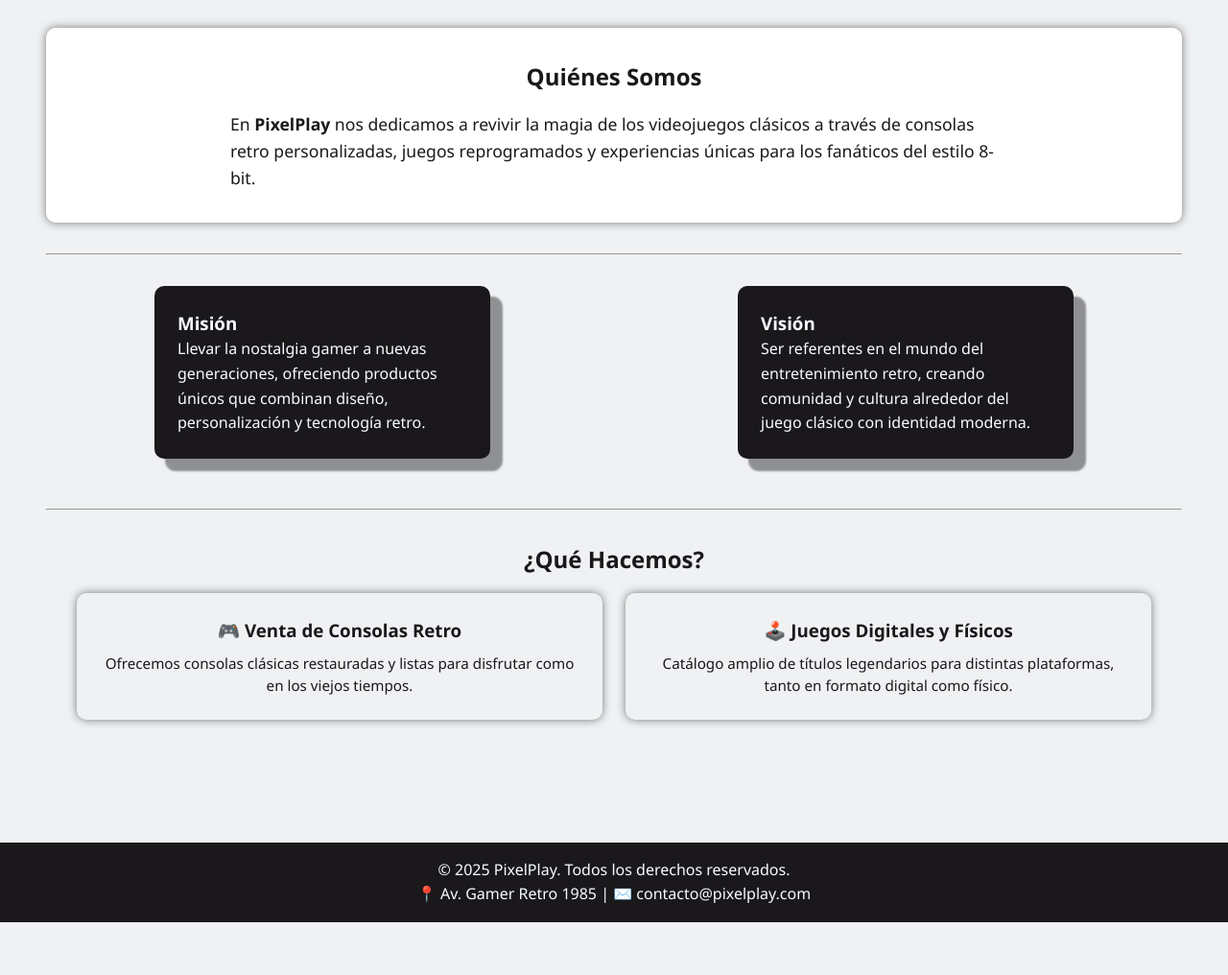
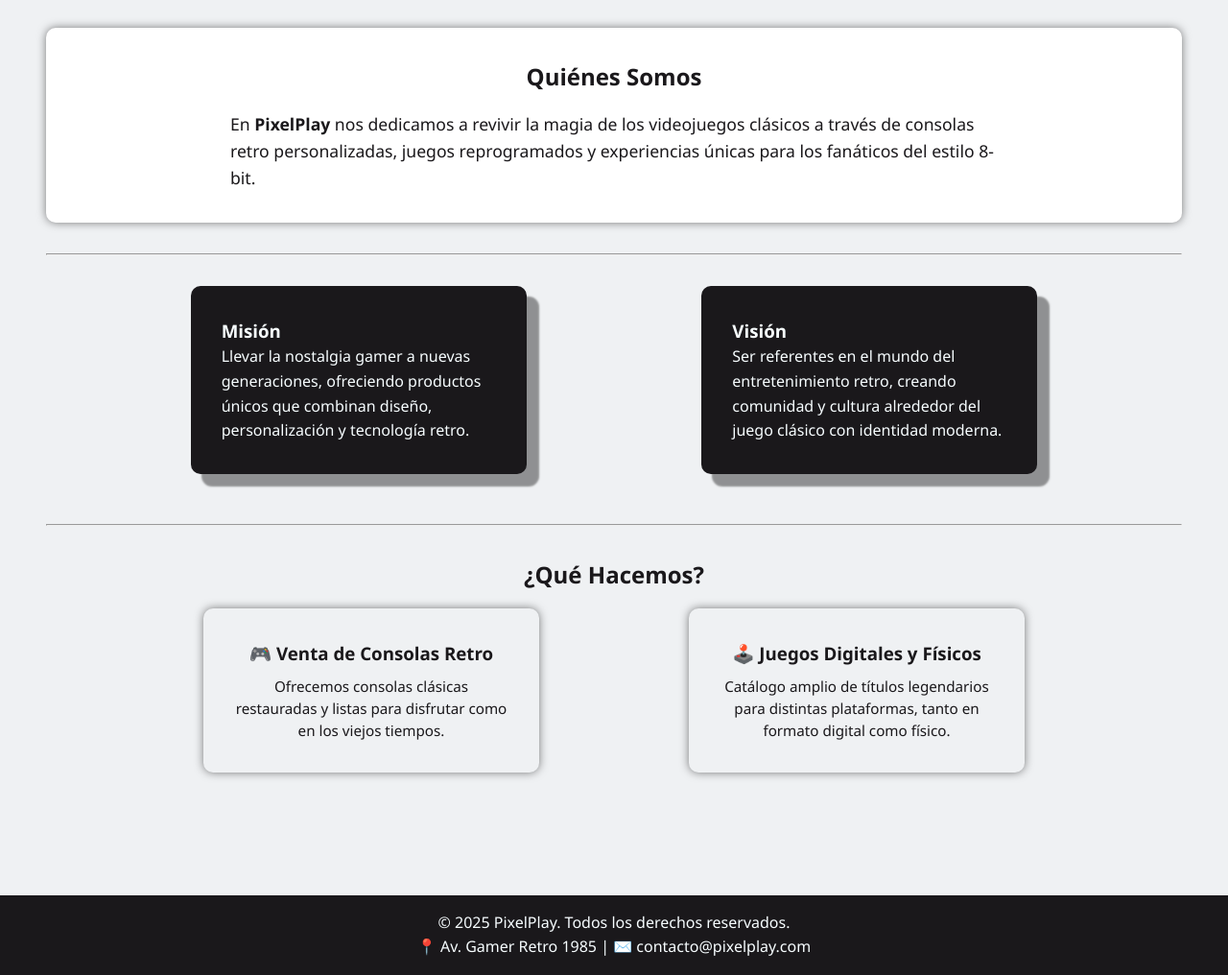
Before and after one commit to matias123martin/pixel-play-web, a plain HTML site: page index.html in a window 1280 px wide. Shown: the part 66-1082 px from the top of the page at 96% size. Before the commit the page ends 1027 px from the top, so only its background shows below. Drawn offline with Linux system fonts and the light colour scheme.

Commit message:
otro commit

```diff
--- a/estilos/index.css
+++ b/estilos/index.css
@@ -30,7 +30,7 @@
 /* Contenedor Misión y Visión */
 .contenedor-informacion {
   display: flex;
-  justify-content: space-around;
+  justify-content: space-evenly;
   flex-wrap: wrap;
   gap: 2rem;
   padding: 2rem 0;
@@ -40,7 +40,7 @@
 .vision {
   background-color: var(--fondo-negro);
   color: var(--texto-blanco);
-  padding: 1.5rem;
+  padding: 2rem;
   border-radius: 10px;
   width: 350px;
   box-shadow: 12px 12px 2px 1px rgba(0, 0, 0, 0.4);
@@ -57,14 +57,16 @@
   display: flex;
   flex-wrap: wrap;
   gap: 1.5rem;
+  justify-content: space-evenly;
 }
 
 .servicio {
   flex: 1 1 250px;
   color: var(--texto);
-  padding: 1.5rem;
+  padding: 2rem;
   border-radius: 10px;
   box-shadow: 0 0 10px rgba(0, 0, 0, 0.5);
+  max-width: 350px;
 }
 
 .servicio h3 {
```
